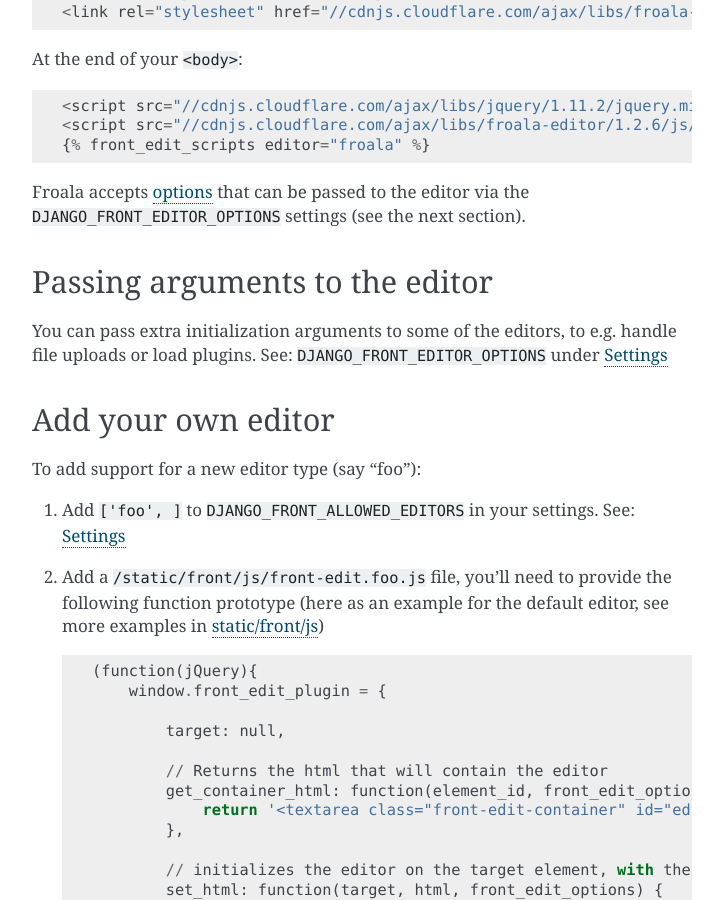
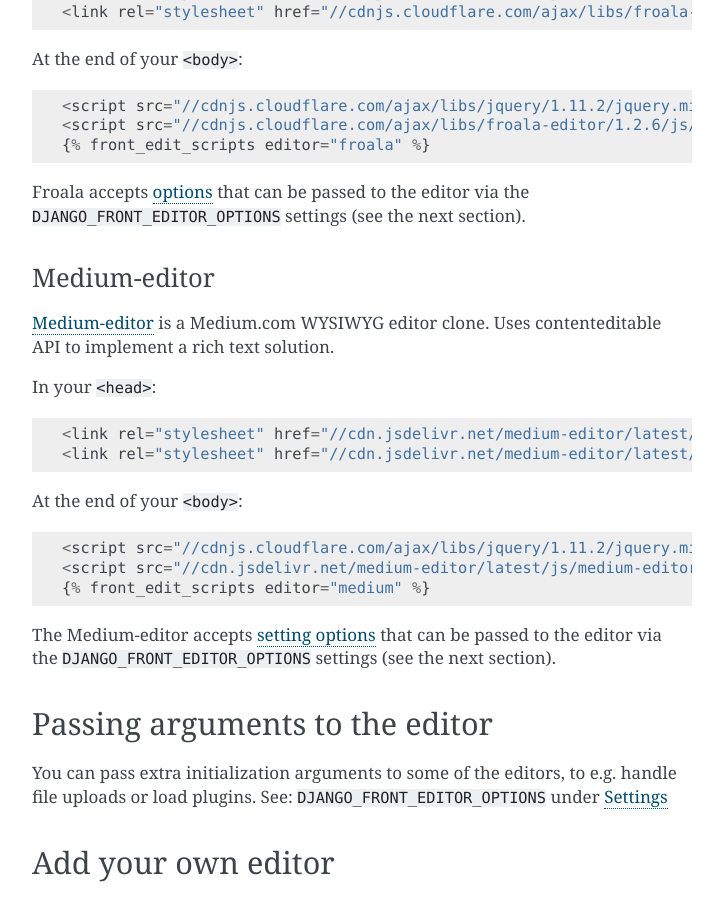
Before and after one commit to mbi/django-front, a Sphinx documentation site: the page built from docs/setup.rst, in a window 1280 px wide and 900 px high, scrolled down 3898 px. Shown: the whole window, without its empty margins (388-1111 px from the left). Built offline with Sphinx 7.4.7, drawn with Linux system fonts in a browser that asks for light colours.

Commit message:
Adds support for Medium-editor

```diff
--- a/docs/changes.rst
+++ b/docs/changes.rst
@@ -1,5 +1,9 @@
 Version history
 ###############
+
+Version 0.5.5
+=============
+* Added support for Medium-editor
 
 Version 0.5.4
 =============
--- a/docs/conf.py
+++ b/docs/conf.py
@@ -54,7 +54,7 @@
 # built documents.
 #
 # The short X.Y version.
-version = '0.5.4'
+version = '0.5.5'
 # The full version, including alpha/beta/rc tags.
 release = version
 
--- a/docs/installation.rst
+++ b/docs/installation.rst
@@ -19,9 +19,9 @@
 * Add ``front`` to your ``INSTALLED_APPS``
 * Add a line to your ``urls.py``::
 
-    urlpatterns += patterns('',
+    urlpatterns += [
         url(r'^front-edit/', include('front.urls')),
-    )
+    ]
 
 * ``python manage.py migrate`` (or syncdb if that's your dope)
 
--- a/docs/settings.rst
+++ b/docs/settings.rst
@@ -9,10 +9,10 @@
 
 * ``DJANGO_FRONT_PERMISSION``: a callable that gets passed a user object, and returns a boolean specifying whether or not the user is allowed to do front-end editing. Defaults to ``lambda u: u and u.is_staff``
 * ``DJANGO_FRONT_EDIT_MODE``: specifies whether the editor should be opened in a lightbox (default) or inline (over the edited element). Valid values are ``'inline'`` and ``'lightbox'``.
-* ``DJANGO_FRONT_EDITOR_OPTIONS``: allows for options to be passed on to the editors (works with WYMeditor, Redactor, EpicEditor, CKEditor, Froala). This dictionary will be serialized as JSON and merged with the editor's base options. Defaults to ``{}``. Example, to handle `image uploads in Redactor <https://imperavi.com/redactor/docs/upload-images/>`_::
+* ``DJANGO_FRONT_EDITOR_OPTIONS``: allows for options to be passed on to the editors (works with WYMeditor, Redactor, EpicEditor, CKEditor, Froala, Medium). This dictionary will be serialized as JSON and merged with the editor's base options. Defaults to ``{}``. Example, to handle `image uploads in Redactor <https://imperavi.com/redactor/docs/upload-images/>`_::
 
     DJANGO_FRONT_EDITOR_OPTIONS = {
         'imageUpload': '/path/to/image/handling/view/'
     }
 
-* ``DJANGO_FRONT_ALLOWED_EDITORS``: list of allowed editor plugins. Add to this list if you plan on adding a new editor type. Defaults to ``['ace', 'ace-local', 'wymeditor', 'redactor', 'epiceditor', 'ckeditor', 'froala', 'default']``
+* ``DJANGO_FRONT_ALLOWED_EDITORS``: list of allowed editor plugins. Add to this list if you plan on adding a new editor type. Defaults to ``['ace', 'ace-local', 'wymeditor', 'redactor', 'epiceditor', 'ckeditor', 'froala', 'medium', 'default']``
--- a/docs/setup.rst
+++ b/docs/setup.rst
@@ -163,6 +163,26 @@
 Froala accepts `options <https://editor.froala.com/options>`_ that can be passed to the editor via the ``DJANGO_FRONT_EDITOR_OPTIONS`` settings (see the next section).
 
 
+Medium-editor
+=============
+
+`Medium-editor <https://yabwe.github.io/medium-editor/>`_ is a Medium.com WYSIWYG editor clone. Uses contenteditable API to implement a rich text solution.
+
+In your ``<head>``::
+
+    <link rel="stylesheet" href="//cdn.jsdelivr.net/medium-editor/latest/css/medium-editor.min.css">
+    <link rel="stylesheet" href="//cdn.jsdelivr.net/medium-editor/latest/css/themes/beagle.min.css">
+
+
+At the end of your ``<body>``::
+
+    <script src="//cdnjs.cloudflare.com/ajax/libs/jquery/1.11.2/jquery.min.js"></script>
+    <script src="//cdn.jsdelivr.net/medium-editor/latest/js/medium-editor.min.js"></script>
+    {% front_edit_scripts editor="medium" %}
+
+The Medium-editor accepts `setting options <https://github.com/yabwe/medium-editor#mediumeditor-options>`_ that can be passed to the editor via the ``DJANGO_FRONT_EDITOR_OPTIONS`` settings (see the next section).
+
+
 *******************************
 Passing arguments to the editor
 *******************************
--- a/setup.py
+++ b/setup.py
@@ -27,7 +27,7 @@
 
 setup(
     name='django-front',
-    version='0.5.4',
+    version='0.5.5',
     description='A Django application to allow of front-end editing',
     author='Marco Bonetti',
     author_email='mbonetti@gmail.com',
```
Also changed, not shown: README.rst (+9 -1 lines), front/static/front/js/front-edit.medium.js (added, +34 -0 lines), 1 other file.
